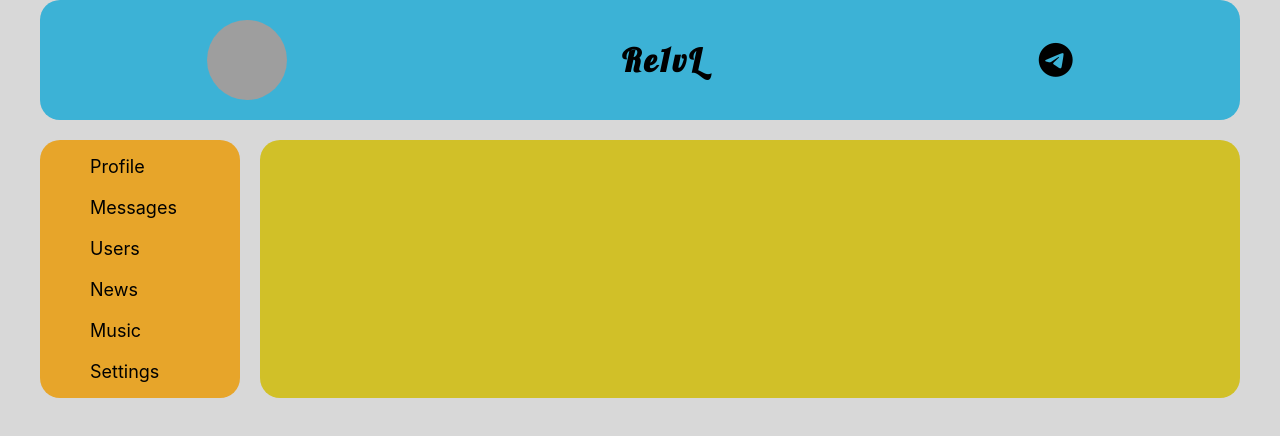
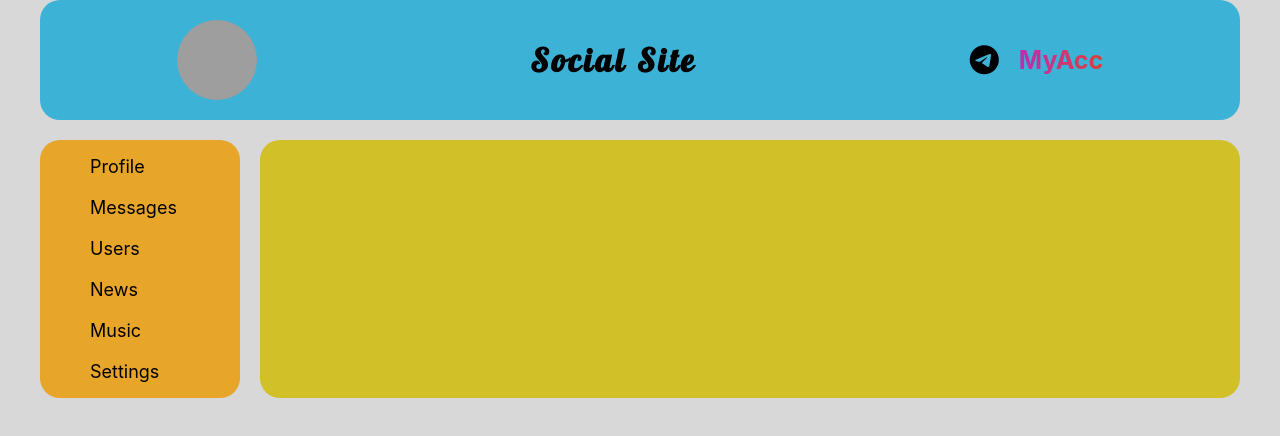
Before and after one commit to dima-re1vl/first-react-app, a React (Create React App) app: page / in a window 1280 px wide. Shown: the top 436 px of the page. Built offline with nearby package versions, Linux system fonts and the light colour scheme; no server answers; grey boxes are pictures that could not be loaded.

Commit message:
added some features

```diff
--- a/src/App.js
+++ b/src/App.js
@@ -1,16 +1,16 @@
 import React from 'react';
 import './App.css';
-import Header from './components/Header/Header';
 import Nav from './components/Nav/Nav';
 import { Route, Routes } from 'react-router-dom'
 import DialogsContainer from './components/Dialogs/DialogsContainer';
 import UsersContainer from './components/Users/UsersContainer';
 import ProfileContainer from './components/Profile/ProfileContainer';
+import HeaderContainer from './components/Header/HeaderContainer';
 
 function App(props) {
   return (
     <div className='app-wrapper'>
-      <Header />
+      <HeaderContainer />
       <Nav />
       <div className='app-wrapper-content'>
         <Routes>
--- a/src/components/Header/Header.jsx
+++ b/src/components/Header/Header.jsx
@@ -1,16 +1,32 @@
-import React from 'react';
-import s from './Header.module.css'
+import React from "react";
+import s from "./Header.module.css";
+import { NavLink } from "react-router-dom";
 
-const Header = () => {
-    return (
-        <header className={s.header}>
-            <img alt='logoPhoto' src='https://th.bing.com/th/id/OIG.CO2sHWK_IEYIwzXsC2hX' className={s.logo}/>
-            <h1 className={s.header_text}>Re1vL</h1>
-            <a href="https://t.me/re1vl" target='_blank'>
-                <i className={`${'fa-brands'} ${'fa-telegram'} ${s['header_tg']}`} />
-            </a>
-        </header>
-    );
-}
+const Header = (props) => {
+  debugger;
+  return (
+    <header className={s.header}>
+      <img
+        alt="logoPhoto"
+        src="https://th.bing.com/th/id/OIG.CO2sHWK_IEYIwzXsC2hX"
+        className={s.logo}
+      />
+      <h1 className={s.header_text}>Social Site</h1>
+
+      <div className={s.loginBlock}>
+        <a href="https://t.me/re1vl" target="_blank">
+          <i className={`${"fa-brands"} ${"fa-telegram"} ${s["header_tg"]}`} />
+        </a>
+        {props.isAuth ? (
+          <h3 className={s.loginName}>{props.login}</h3>
+        ) : (
+          <NavLink to={"/login"}>
+            <i class={`${"fa-solid fa-right-to-bracket"} ${s["login"]}`}></i>
+          </NavLink>
+        )}
+      </div>
+    </header>
+  );
+};
 
 export default Header;
--- a/src/components/Header/Header.module.css
+++ b/src/components/Header/Header.module.css
@@ -26,12 +26,34 @@
   cursor: default;
 }
 
-.header_tg {
-  font-size: 35px;
-  color: #000;
-  transition: all 0.2s ease-in-out;
+.loginBlock {
+  display: flex;
+  justify-content: center;
+  align-items: center;
 }
 
-.header_tg:hover {
-  color: #f1c606;
+.loginBlock i {
+  color: #000;
+  font-size: 30px;
+  transition: 0.4s ease;
 }
+
+.loginBlock .login:hover {
+  color: #fff;
+}
+
+.loginBlock .header_tg:hover {
+  color: #e4ac12;
+}
+
+.loginBlock .header_tg {
+  margin-right: 20px;
+}
+
+.loginName {
+  font-size: 25px;
+  font-weight: 700;
+  background-image: linear-gradient(to left, #da4137, #bd2db5);
+  -webkit-background-clip: text;
+  color: transparent;
+}
--- /dev/null
+++ b/src/components/Header/HeaderContainer.jsx
@@ -0,0 +1,31 @@
+import React, { Component } from "react";
+import Header from "./Header";
+import axios from "axios";
+import { connect } from "react-redux";
+import { setAuthUserData } from "../../redux/AuthReducer";
+
+class HeaderContainer extends React.Component {
+  componentDidMount() {
+    axios
+      .get(`https://social-network.samuraijs.com/api/1.0/auth/me`, {
+        withCredentials: true,
+      })
+      .then((responce) => {
+        if (responce.data.resultCode === 0) {
+          let { userId, login, email } = responce.data.data;
+          this.props.setAuthUserData(userId, email, login);
+        }
+      });
+  }
+
+  render() {
+    return <Header {...this.props} />;
+  }
+}
+
+const mapStateToProps = (state) => ({
+  isAuth: state.auth.isAuth,
+  login: state.auth.login,
+});
+
+export default connect(mapStateToProps, { setAuthUserData })(HeaderContainer);
--- /dev/null
+++ b/src/redux/AuthReducer.js
@@ -0,0 +1,28 @@
+const SET_USER_DATA = 'SET_USER_DATA';
+
+let initialState = {
+    id: 123,
+    email: 'iephgwog@gmail.com',
+    login: 'MyAcc',
+    isAuth: true
+}
+
+const AuthReducer = (state = initialState, action) => {
+    switch (action.type) {
+        case SET_USER_DATA:
+            return {
+                ...state,
+                ...action.data,
+                isAuth: true
+
+            }
+
+        default: {
+            return { ...state }
+        }
+    }
+}
+
+export const setAuthUserData = (userId, email, login) => ({ type: SET_USER_DATA, data: { userId, email, login } });
+
+export default AuthReducer;
--- a/src/redux/redux-store.js
+++ b/src/redux/redux-store.js
@@ -2,11 +2,13 @@ import { combineReducers, legacy_createStore as createStore } from "redux";
 import ProfileReducer from "./ProfileReducer";
 import DialogsReducer from "./DialogsReducer";
 import UsersReducer from "./UsersReducer";
+import AuthReducer from "./AuthReducer";
 
 let reducers = combineReducers({
     profilePage: ProfileReducer,
     dialogsPage: DialogsReducer,
-    usersPage: UsersReducer
+    usersPage: UsersReducer,
+    auth: AuthReducer
 });
 
 let store = createStore(reducers);
```
